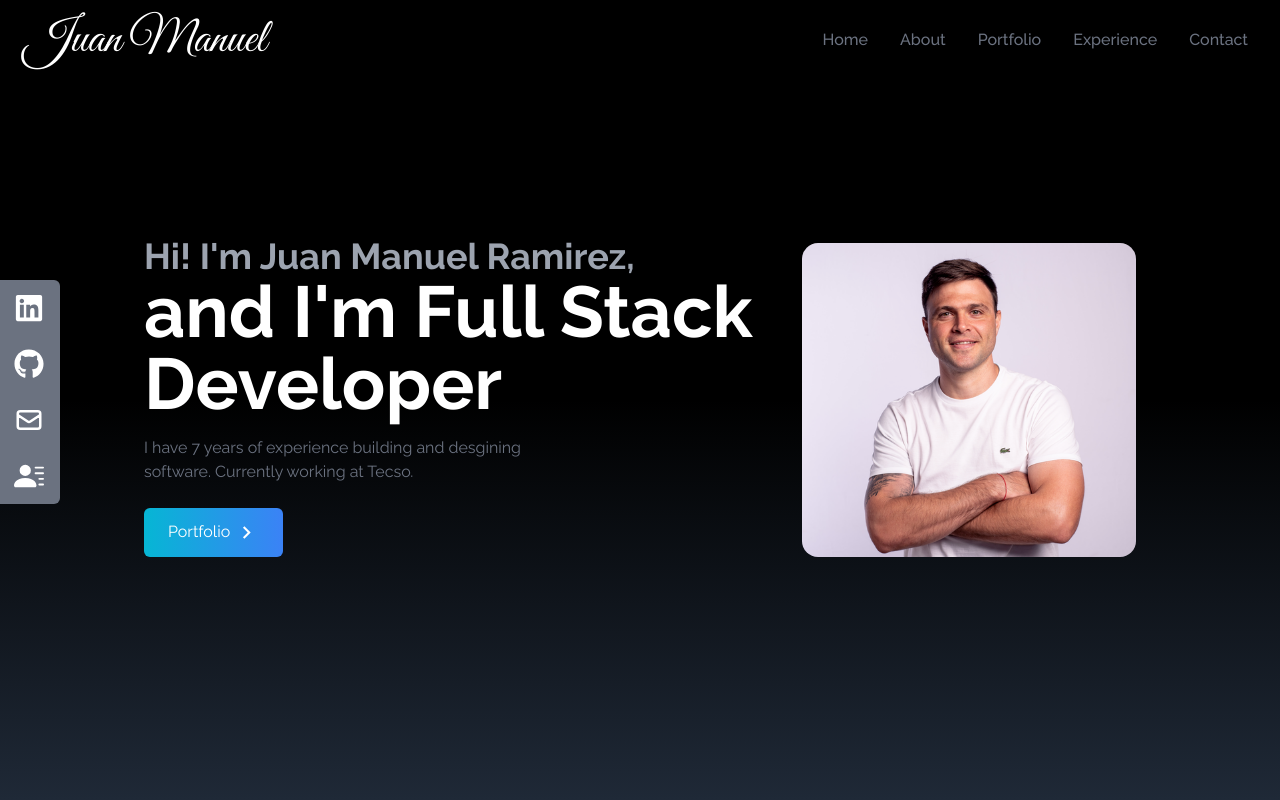
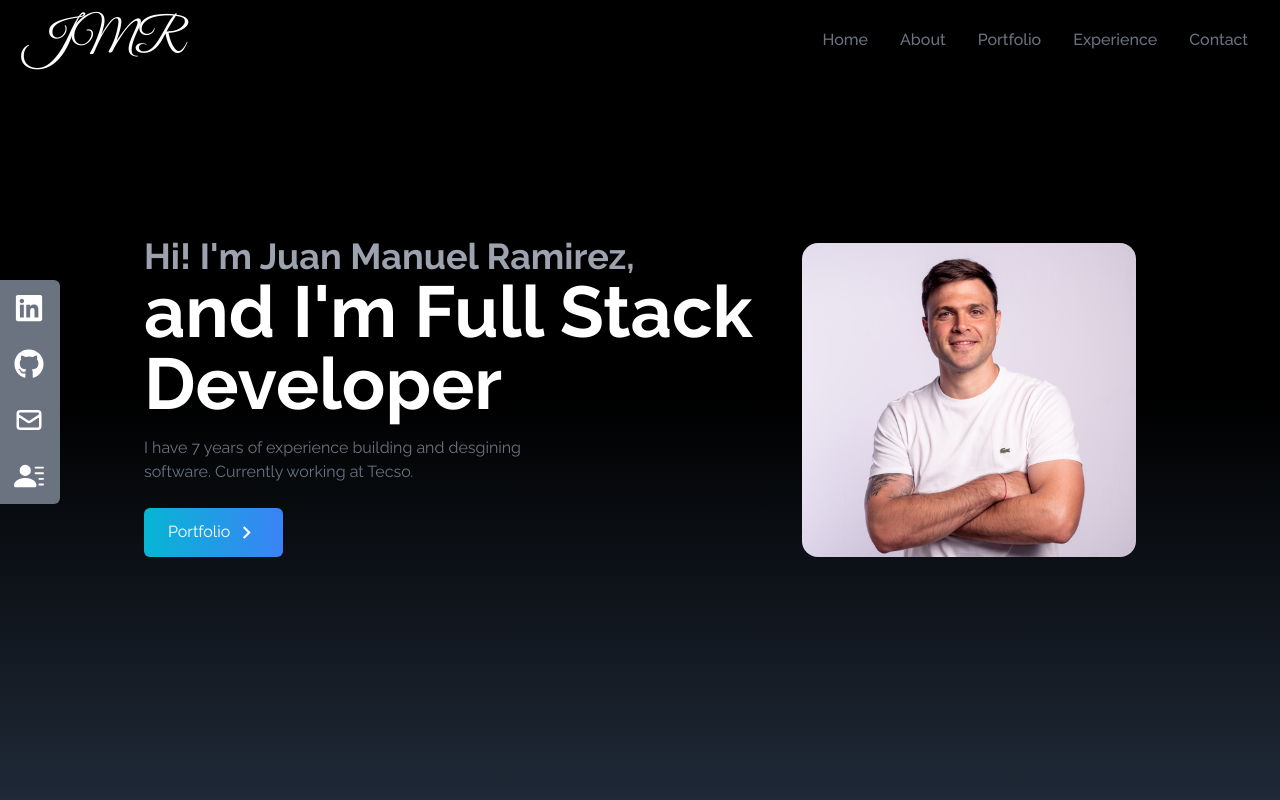
Before and after one commit to jm-ramirez/jmr-portfolio, a React (Create React App) app: page / in a window 1280 px wide. Shown: the top 800 px of the page. Built offline with nearby package versions, Linux system fonts and the light colour scheme.

Commit message:
Update name of header.

```diff
--- a/src/components/NavBar.jsx
+++ b/src/components/NavBar.jsx
@@ -31,7 +31,7 @@
     return (
         <div className='flex justify-between items-center w-full h-20 px-4 text-white bg-black fixed'>
             <div>
-                <h1 className='text-5xl font-signature ml-2'>Juan Manuel</h1>
+                <h1 className='text-5xl font-signature ml-2'>JMR</h1>
             </div>
             <ul className='hidden md:flex'>
                 {links.map(({ id, link }) => (
```
